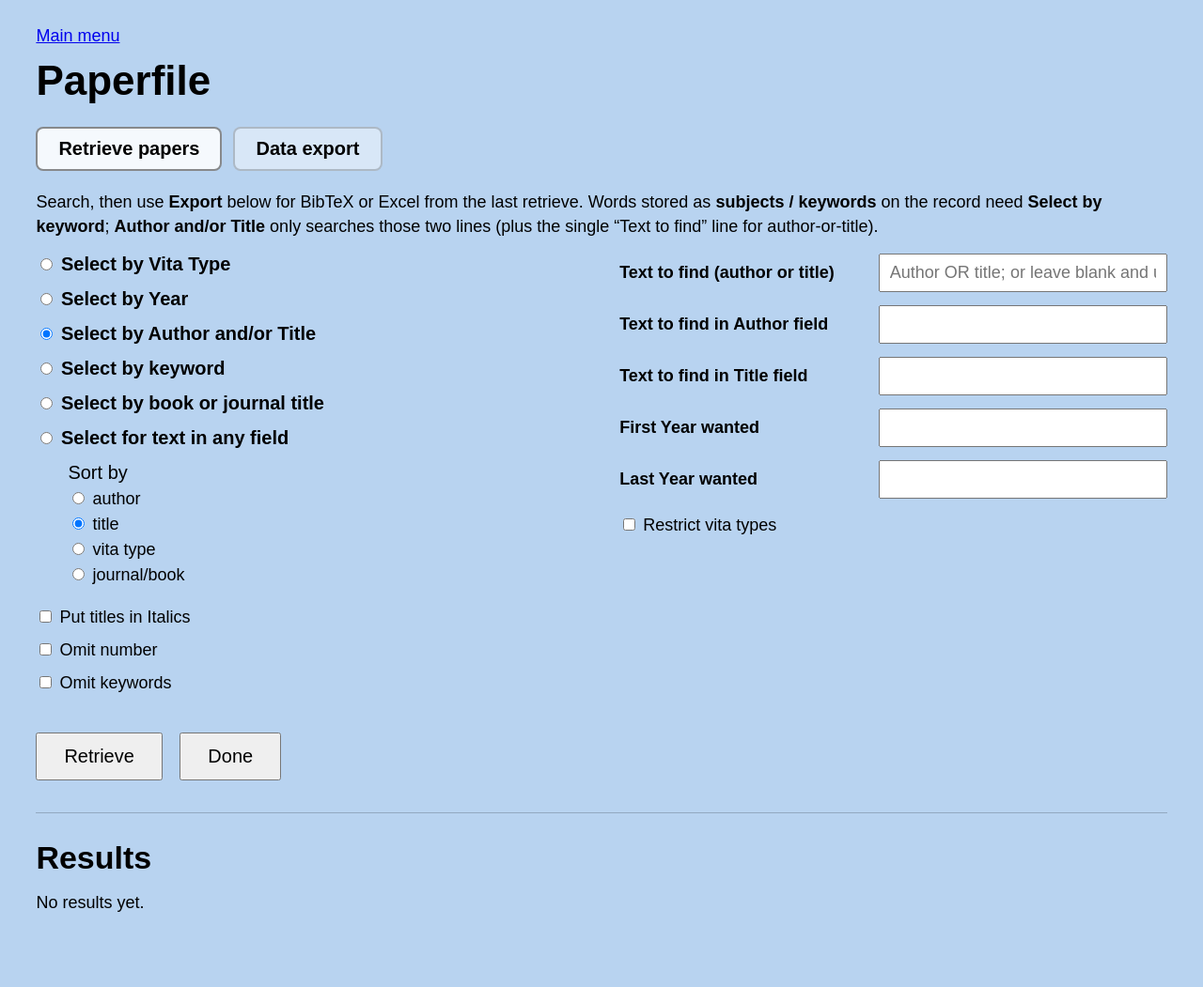
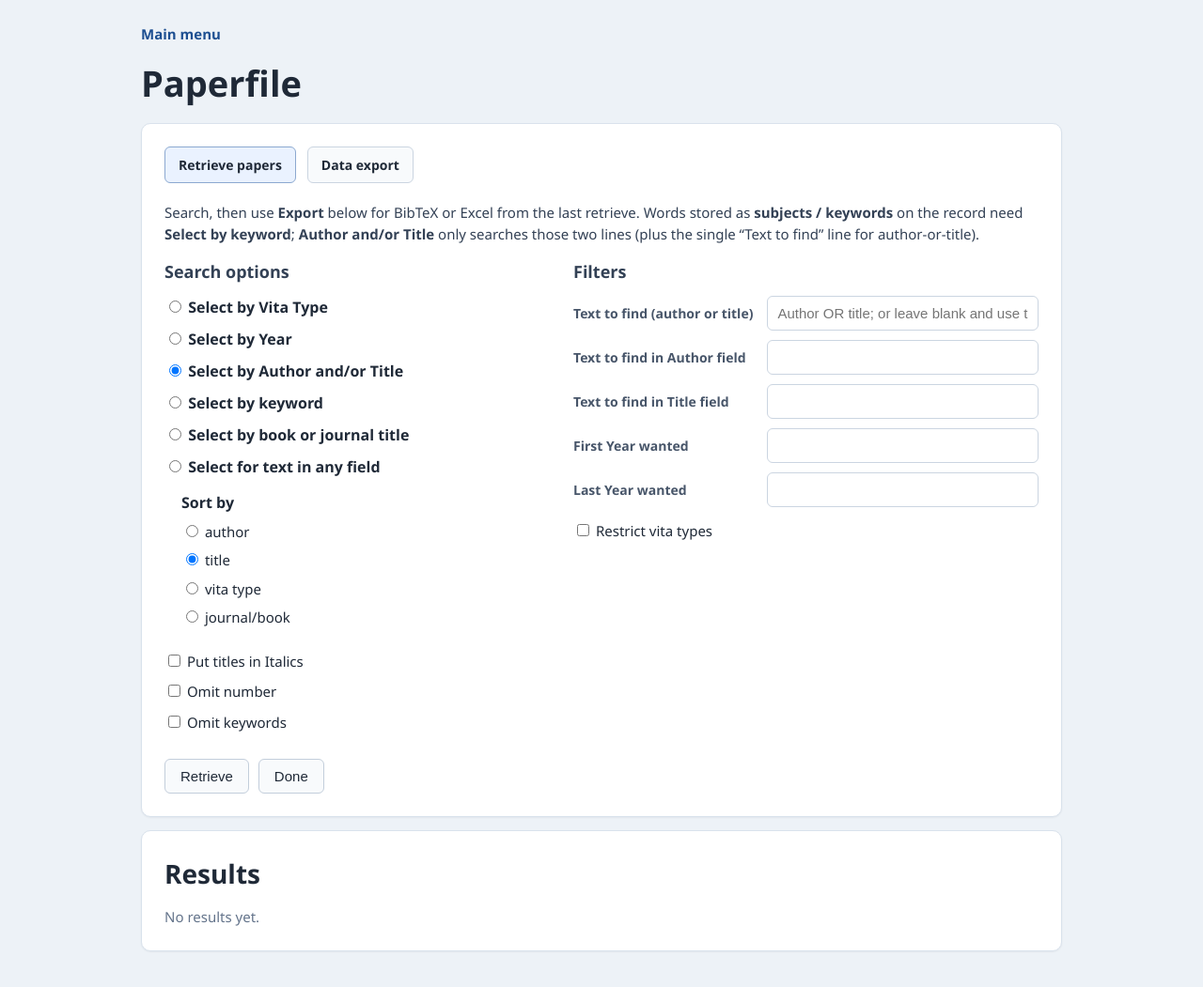
Before and after one commit to yanny2five/paperfile-web, a Flask app: page /retrieve in a window 1280 px wide. Shown: the whole page at 94% size. Before the commit the page ends 971 px from the top, so only its background shows below. Run offline with Flask 3, Linux system fonts and the light colour scheme.

Commit message:
Retrieve UI: center content and improve form readability
Constrain the search interface to a centered iframe-friendly layout, tighten label/input alignment, and present search and results in clearer visual sections without changing any existing form bindings or behavior.

Made-with: Cursor

```diff
--- a/templates/_paperfile_search_styles.html
+++ b/templates/_paperfile_search_styles.html
@@ -1,24 +1,52 @@
 <style>
         body {
-            font-family: Arial, sans-serif;
-            background: #b8d3f0;
+            font-family: "Segoe UI", Tahoma, Arial, sans-serif;
+            background: #edf2f7;
             margin: 0;
-            padding: clamp(12px, 2.5vw, 28px) clamp(10px, 3vw, 40px);
+            padding: clamp(10px, 2vw, 24px);
             box-sizing: border-box;
             max-width: 100%;
             overflow-x: hidden;
+            color: #1f2937;
+            font-size: 16px;
+            line-height: 1.5;
+        }
+
+        .page-shell {
+            max-width: 980px;
+            margin: 0 auto;
+        }
+
+        .page-header {
+            margin-bottom: 14px;
+        }
+
+        .menu-link-wrap {
+            margin: 0 0 12px 0;
+        }
+
+        .menu-link {
+            font-size: 15px;
+            color: #1d4f91;
+            text-decoration: none;
+            font-weight: 600;
+        }
+
+        .menu-link:hover {
+            text-decoration: underline;
         }
 
         h1 {
             margin-top: 0;
-            margin-bottom: 24px;
-            font-size: clamp(26px, 5vw, 44px);
+            margin-bottom: 0;
+            font-size: clamp(28px, 4vw, 38px);
+            font-weight: 700;
         }
 
         .main-grid {
             display: grid;
-            grid-template-columns: 1fr 1fr;
-            gap: clamp(16px, 3vw, 48px);
+            grid-template-columns: minmax(240px, 0.9fr) minmax(320px, 1.1fr);
+            gap: clamp(18px, 3vw, 30px);
             align-items: start;
             max-width: 100%;
         }
@@ -29,41 +57,59 @@
             }
         }
 
+        .section-card,
+        .results-section {
+            background: #ffffff;
+            border: 1px solid #d9e2ec;
+            border-radius: 10px;
+            padding: clamp(14px, 2.2vw, 24px);
+            box-shadow: 0 1px 2px rgba(15, 23, 42, 0.05);
+            margin-bottom: 14px;
+        }
+
+        .form-section h3 {
+            margin: 0 0 12px 0;
+            font-size: 18px;
+            font-weight: 700;
+            color: #334155;
+        }
+
         .radio-group label,
         .checkbox-group label,
         .sort-group label {
             display: block;
-            font-size: 20px;
-            font-weight: 700;
-            margin-bottom: 14px;
+            font-size: 16px;
+            font-weight: 600;
+            margin-bottom: 10px;
         }
 
         .sort-group {
-            margin-top: 10px;
-            margin-left: 34px;
+            margin-top: 14px;
+            margin-left: 18px;
         }
 
         .sort-group-title {
-            font-size: 20px;
-            margin-bottom: 6px;
+            font-size: 16px;
+            margin-bottom: 8px;
+            font-weight: 700;
         }
 
         .sort-group label {
             font-weight: 400;
-            font-size: 18px;
-            margin-bottom: 6px;
+            font-size: 15px;
+            margin-bottom: 8px;
         }
 
         .field-panel {
-            margin-bottom: 18px;
+            margin-bottom: 14px;
         }
 
         .field-row {
             display: none;
-            grid-template-columns: minmax(0, 1fr) minmax(0, 1.2fr);
+            grid-template-columns: minmax(170px, 0.8fr) minmax(220px, 1.2fr);
             align-items: center;
-            gap: 12px 20px;
-            margin-bottom: 14px;
+            gap: 8px 14px;
+            margin-bottom: 10px;
             max-width: 100%;
         }
 
@@ -72,39 +118,45 @@
         }
 
         .field-row label {
-            font-size: 18px;
-            font-weight: 700;
+            font-size: 14px;
+            font-weight: 600;
+            color: #475569;
         }
 
         input[type="text"],
         input[type="number"],
         select {
-            font-size: 18px;
-            padding: 8px 10px;
+            font-size: 15px;
+            padding: 9px 10px;
             width: 100%;
             box-sizing: border-box;
+            border: 1px solid #cbd5e1;
+            border-radius: 6px;
+            background: #fff;
         }
 
         .small-input {
-            width: 160px;
+            width: 180px;
+            max-width: 100%;
         }
 
         .checkbox-group {
-            margin-top: 18px;
+            margin-top: 14px;
         }
 
         .checkbox-group label {
             font-weight: 400;
-            font-size: 18px;
+            font-size: 15px;
         }
 
         .vita-box {
             display: none;
-            margin-top: 14px;
-            margin-left: 26px;
-            padding: 12px 14px;
-            background: rgba(255,255,255,0.25);
-            border-radius: 8px;
+            margin-top: 10px;
+            margin-left: 14px;
+            padding: 10px 12px;
+            background: #f8fafc;
+            border-radius: 6px;
+            border: 1px solid #dbe5ef;
         }
 
         .vita-box.show {
@@ -114,31 +166,42 @@
         .vita-box label {
             display: inline-block;
             margin-right: 16px;
-            margin-bottom: 10px;
-            font-size: 17px;
+            margin-bottom: 8px;
+            font-size: 14px;
             font-weight: 400;
         }
 
         .button-row {
-            margin-top: 28px;
+            margin-top: 18px;
+            display: flex;
+            flex-wrap: wrap;
+            gap: 10px;
         }
 
         button {
-            font-size: 20px;
-            padding: 12px 28px;
-            margin-right: 14px;
+            font-size: 15px;
+            padding: 9px 16px;
+            margin-right: 0;
             cursor: pointer;
+            border: 1px solid #c3cedb;
+            background: #f8fafc;
+            color: #1f2937;
+            border-radius: 6px;
+        }
+
+        button:hover {
+            background: #eef2f7;
         }
 
         hr {
-            margin: 34px 0 24px 0;
+            margin: 22px 0 18px 0;
             border: none;
-            border-top: 1px solid rgba(0,0,0,0.2);
+            border-top: 1px solid #dbe4ef;
         }
 
         h2 {
-            font-size: clamp(22px, 4.5vw, 34px);
-            margin-bottom: 18px;
+            font-size: clamp(21px, 3vw, 28px);
+            margin: 0 0 14px 0;
         }
 
         #main-search-form {
@@ -147,17 +210,18 @@
         }
 
         .result {
-            background: rgba(255,255,255,0.6);
-            border: 1px solid rgba(0,0,0,0.15);
+            background: #f8fafc;
+            border: 1px solid #dbe5ef;
             border-radius: 8px;
-            padding: 14px 16px;
+            padding: 14px;
             margin-bottom: 12px;
-            font-size: clamp(15px, 2.4vw, 18px);
-            line-height: 1.5;
+            font-size: clamp(15px, 1.8vw, 17px);
+            line-height: 1.65;
         }
 
         .muted {
-            font-size: clamp(15px, 2.4vw, 18px);
+            font-size: 15px;
+            color: #64748b;
         }
 
         .mode-bar {
@@ -169,36 +233,37 @@
         }
 
         .mode-bar a {
-            font-size: 20px;
-            padding: 10px 22px;
+            font-size: 14px;
+            padding: 8px 14px;
             text-decoration: none;
-            color: #000;
-            background: rgba(255,255,255,0.45);
-            border: 2px solid rgba(0,0,0,0.2);
-            border-radius: 8px;
-            font-weight: 700;
+            color: #1f2937;
+            background: #f8fafc;
+            border: 1px solid #cbd5e1;
+            border-radius: 6px;
+            font-weight: 600;
         }
 
         .mode-bar a.active {
-            background: rgba(255,255,255,0.85);
-            border-color: rgba(0,0,0,0.45);
+            background: #eaf2ff;
+            border-color: #8ca9d0;
         }
 
         .mode-bar a:hover {
-            background: rgba(255,255,255,0.7);
+            background: #eef2f7;
         }
 
         .mode-hint {
-            font-size: clamp(15px, 2.2vw, 18px);
-            margin-bottom: 16px;
-            max-width: min(100%, 1200px);
-            line-height: 1.45;
+            font-size: 15px;
+            margin-bottom: 14px;
+            max-width: 100%;
+            line-height: 1.55;
+            color: #334155;
         }
 
         .export-panels {
             display: grid;
             grid-template-columns: 1fr 1fr;
-            gap: 24px;
+            gap: 16px;
             align-items: start;
         }
 
--- a/templates/_retrieve_search_form.html
+++ b/templates/_retrieve_search_form.html
@@ -1,6 +1,7 @@
 <form id="main-search-form" method="POST" action="{{ search_form_action }}">
         <div class="main-grid">
-            <div>
+            <section class="form-section">
+                <h3>Search options</h3>
                 <div class="radio-group">
                     <label>
                         <input type="radio" name="search_type" value="vita_type"
@@ -86,9 +87,10 @@
                         Omit keywords
                     </label>
                 </div>
-            </div>
+            </section>
 
-            <div>
+            <section class="form-section">
+                <h3>Filters</h3>
                 <div class="field-panel">
                     <div class="field-row mode-author_title mode-any_field active-field-target">
                         <label for="query">Text to find (author or title)</label>
@@ -157,7 +159,7 @@
                     <label><input type="checkbox" name="vita_types" value="report"
                         {% if 'report' in request.form.getlist('vita_types') %}checked{% endif %}> Report</label>
                 </div>
-            </div>
+            </section>
         </div>
 
         <div class="button-row">
--- a/templates/index.html
+++ b/templates/index.html
@@ -7,10 +7,13 @@
     {% include '_paperfile_search_styles.html' %}
 </head>
 <body>
+    <div class="page-shell">
+        <header class="page-header">
+            <p class="menu-link-wrap"><a href="{{ url_for('dashboard') }}" class="menu-link">Main menu</a></p>
+            <h1>Paperfile</h1>
+        </header>
 
-    <p style="margin: 0 0 12px 0;"><a href="{{ url_for('dashboard') }}" style="font-size: 18px;">Main menu</a></p>
-    <h1>Paperfile</h1>
-
+        <section class="section-card">
             <div class="mode-bar">
                 <a href="/mode/retrieve" class="{% if ui_mode == 'retrieve' %}active{% endif %}">Retrieve papers</a>
                 <a href="/mode/export" class="{% if ui_mode == 'export' %}active{% endif %}">Data export</a>
@@ -27,9 +30,9 @@
             {% set search_submit_label = 'Retrieve' %}
             {% set done_href = url_for('dashboard') %}
             {% include '_retrieve_search_form.html' %}
+        </section>
 
-    <hr>
-
+        <section class="results-section">
             <h2>Results</h2>
 
         {% if ui_mode == 'retrieve' %}
@@ -118,6 +121,8 @@
             </div>
         </div>
         {% endif %}
+        </section>
+    </div>
 
     <script>
         const pickAll = document.getElementById('pick-all');
```
Also changed, not shown: other parts of templates/_paperfile_search_styles.html (+23 -10 lines). Lines whose indentation alone changed are shown as unchanged.
